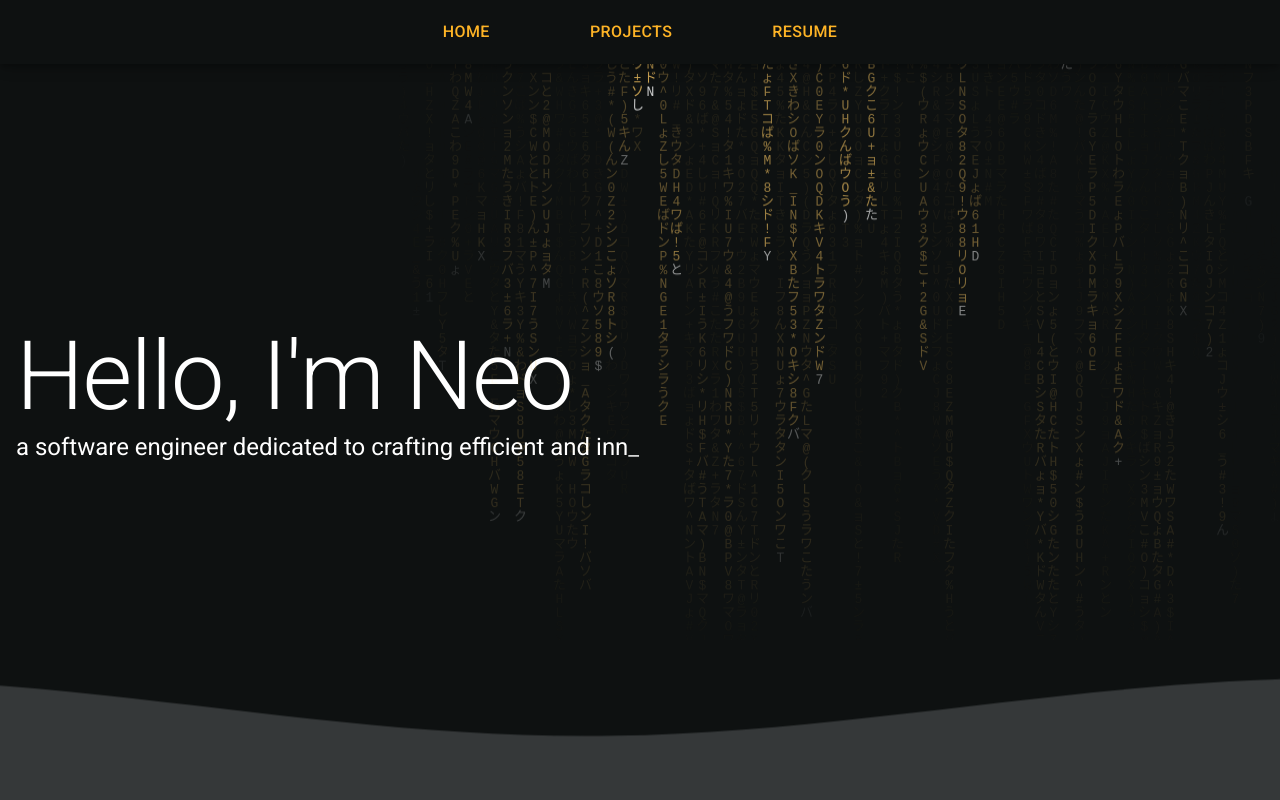
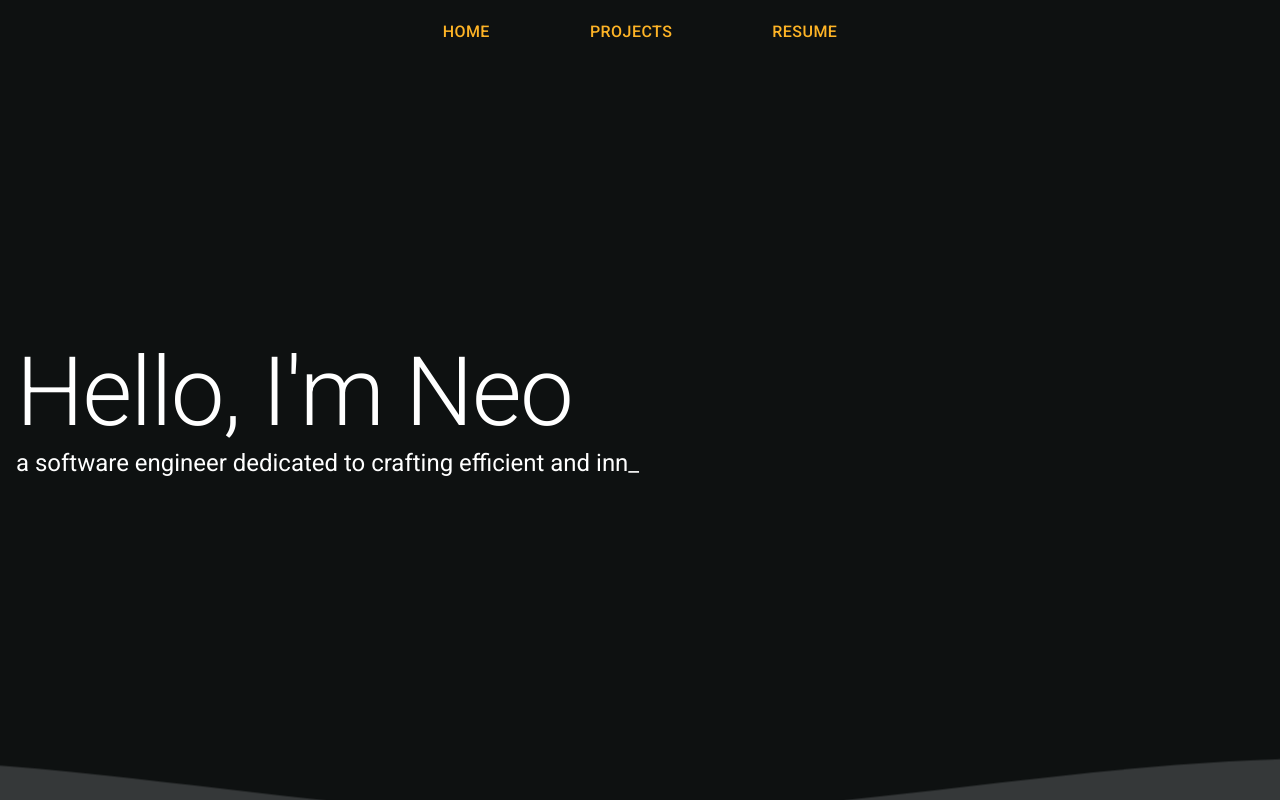
Before and after one commit to EngineNeo/neoportfolio, a React (Create React App) app: page / in a window 1280 px wide. Shown: the top 800 px of the page. Built offline with nearby package versions, Linux system fonts and the light colour scheme; a web font is replaced by a local one.

Commit message:
Added navbar transparency transitions

```diff
--- a/src/logged_out/components/home/HeadSection.js
+++ b/src/logged_out/components/home/HeadSection.js
@@ -5,7 +5,7 @@ import withStyles from "@mui/styles/withStyles";
 import { Typography } from "@mui/material";
 import WaveBorder from "../../../shared/components/WaveBorder";
 import { useTypingEffect } from "../../../shared/components/useTypingEffect";
-import DigitalRainComponent from "../../../shared/components/digitalRain";
+// import DigitalRainComponent from "../../../shared/components/digitalRain";
 
 const styles = (theme) => ({
   extraLargeButtonLabel: {
@@ -68,6 +68,10 @@ const styles = (theme) => ({
     boxShadow: theme.shadows[4],
   },
   container: {
+    height: '400px', // Fixed height
+    display: 'flex',
+    flexDirection: 'column',
+    justifyContent: 'center', // Center content vertically
     marginTop: theme.spacing(6),
     marginBottom: theme.spacing(12),
     [theme.breakpoints.down("lg")]: {
@@ -96,14 +100,14 @@ const styles = (theme) => ({
     "50%": { opacity: 0 },
     "100%": { opacity: 1 }
   },
-  digitalRain: {
-    position: 'absolute',
-    top: 0,
-    right: 0,
-    width: '70%', // Display only the right half
-    height: '100%',
-    zIndex: 0,  // to make sure it's behind the text
-  },
+  // digitalRain: {
+  //   position: 'absolute',
+  //   top: 0,
+  //   right: 0,
+  //   width: '70%', // Display only the right half
+  //   height: '100%',
+  //   zIndex: 0,  // to make sure it's behind the text
+  // },
 });
 
 function HeadSection(props) {
@@ -115,7 +119,7 @@ function HeadSection(props) {
   return (
     <Fragment>
       <div className={classNames("lg-p-top", classes.wrapper)}>
-        <DigitalRainComponent className={classes.digitalRain} />
+        {/* <DigitalRainComponent className={classes.digitalRain} /> */}
         <div className={classNames("container-fluid", classes.container)}>
           <Typography variant="h1" align="left" className="lg-mg-top" color="white">
             {title}
--- a/src/logged_out/components/navigation/NavBar.js
+++ b/src/logged_out/components/navigation/NavBar.js
@@ -9,6 +9,10 @@ import BookIcon from "@mui/icons-material/Book";
 import NavigationDrawer from "../../../shared/components/NavigationDrawer";
 
 const styles = theme => ({
+  appBarTop: {
+    boxShadow: "none",
+    backgroundColor: "transparent",
+  },
   appBar: {
     boxShadow: theme.shadows[6],
     backgroundColor: theme.palette.common.darkBlack,
@@ -37,7 +41,7 @@ function NavBar(props) {
 
   useEffect(() => {
     const onScroll = () => {
-      const isTop = window.scrollY < 100; // You can adjust this value
+      const isTop = window.scrollY < 600; // You can adjust this value
       if (isTop !== isTransparent) {
         setTransparent(isTop);
       }
@@ -74,7 +78,10 @@ function NavBar(props) {
 
   return (
     <div className={classes.root}>
-      <AppBar position="fixed" className={classes.appBar}>
+      <AppBar
+        position="fixed"
+        className={isTransparent ? classes.appBarTop : classes.appBar} // Conditionally switching styles
+      >
         <Toolbar className={classes.toolbar}>
           <div>
             <Hidden mdUp>
--- a/src/shared/components/useTypingEffect.js
+++ b/src/shared/components/useTypingEffect.js
@@ -1,8 +1,7 @@
-// useTypingEffect.js
 import { useState, useEffect } from "react";
 
-export const useTypingEffect = (text, writeSpeed = 60, startTyping = true) => {
-  const [displayedText, setDisplayedText] = useState("");
+export const useTypingEffect = (text, writeSpeed = 80, startTyping = true) => {
+  const [displayedText, setDisplayedText] = useState(" "); // Start with a whitespace
   const [index, setIndex] = useState(0);
   const [isTyping, setIsTyping] = useState(true);
 
```
Also changed, not shown: 1 other file (tests, documents, lock files or other folders).
